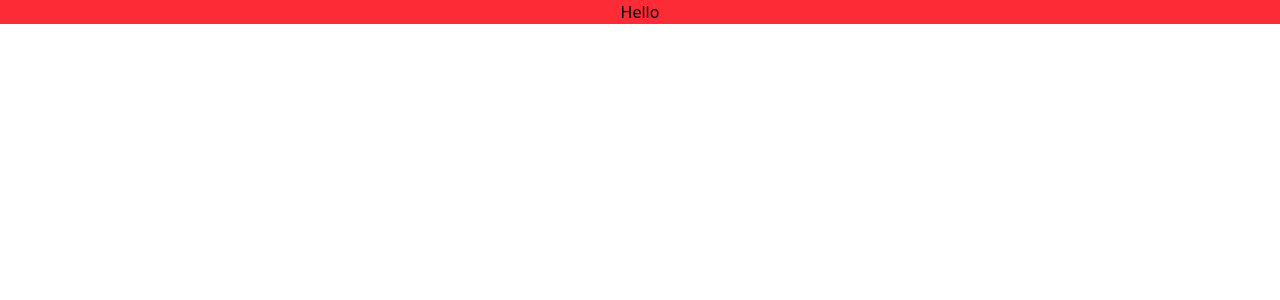
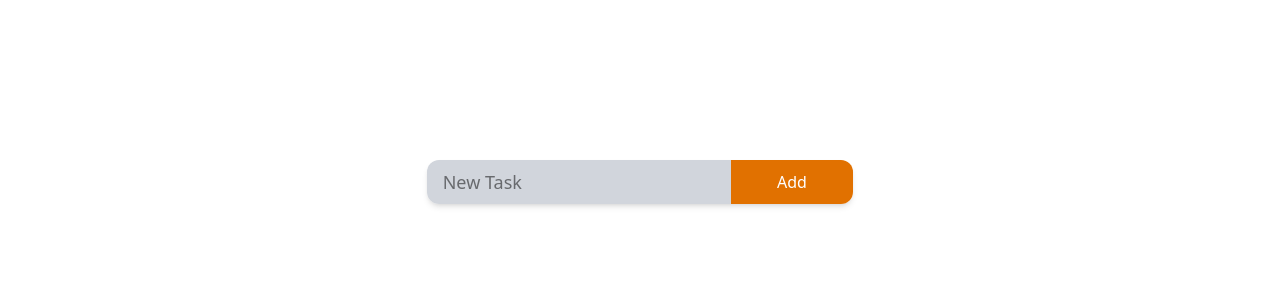
Before and after one commit to Anvesh1041/React_Todo, a React (Vite) app: page / in a window 1280 px wide. Shown: the top 300 px of the page. Built offline with nearby package versions, Linux system fonts and the light colour scheme.

Commit message:
Completed the project along with debugging

```diff
--- a/src/App.jsx
+++ b/src/App.jsx
@@ -1,30 +1,44 @@
 import { useState } from "react"
-import { todoProvider, useTodo } from "./context/ToDoContext"
+import { TodoProvider } from "./context/ToDoContext"
+import TodoForm from "./components/TodoForm"
+import TodoElement from "./components/TodoElement"
 
 function App() {
-  const [todo, setTodo] = useState([])
+  const [todos, setTodos] = useState([])
 
-  const addTodo = (todo)=>{
-    setTodo((prev)=>[todo, ...prev])
+  const addTodo = (todo) => {
+    setTodos((prev) => [todo, ...prev])
   }
 
-  const editTodo = (id,todo)=>{
-    setTodo((prev)=> prev.map((prevTodo)=> prevTodo.id === id ? todo : prevTodo))
+  const editTodo = (id, todo) => {
+    setTodos((prev) => prev.map((prevTodo) => prevTodo.id === id ? todo : prevTodo))
   }
 
-  const deleteTodo = (id)=>{
-    setTodo((prev)=> prev.filter ((prevTodo)=> prevTodo.id !== id))
+  const deleteTodo = (id) => {
+    setTodos((prev) => prev.filter((prevTodo) => prevTodo.id !== id))
   }
 
-  const toggleActive = (id)=>{
-    setTodo((prev)=> prev.map((prevTodo)=> prevTodo.id === id ? {...prevTodo, isActive: !prevTodo.isActive}: todo))
+  const toggleActive = (id) => {
+    setTodos((prev) => prev.map((prevTodo) => prevTodo.id === id ? { ...prevTodo, isActive: !prevTodo.isActive } : prevTodo))
   }
 
   return (
-    <todoProvider value = {{todo, addTodo, editTodo, deleteTodo, toggleActive}}>
+    <TodoProvider value={{ todos, addTodo, editTodo, deleteTodo, toggleActive }}>
+      <div className=" flex flex-col gap-2 h-screen items-center">
+        <div className="mt-[20vh] w-full flex justify-center">
+          <TodoForm />
+        </div>
+        <div className="flex justify-center flex-wrap gap-y-2 w-full">
 
-    <h1 className="bg-red-500 text-center">Hello</h1>
-    </todoProvider>
+          {todos.map((eachTodo) => (
+            <div key={eachTodo.id} className=" w-3/4 flex justify-center">
+              <TodoElement todo={eachTodo} />
+
+            </div>
+          ))}
+        </div>
+      </div>
+    </TodoProvider>
   )
 }
 
--- a/src/components/TodoElement.jsx
+++ b/src/components/TodoElement.jsx
@@ -1,38 +1,50 @@
-import React, { useState } from 'react'
+import React, { useEffect, useRef, useState } from 'react'
 import { useTodo } from '../context/ToDoContext'
 
-function TodoElement() {
-    const [todo, editTodo, deleteTodo, toggleActive] = useTodo()
+function TodoElement({todo}) {
+    const { editTodo, deleteTodo, toggleActive} = useTodo()
     const [todoText, setTodoText] = useState(todo.text)
     const [isEditable,setIsEditable] = useState(false)
+    const inputRef= useRef(null)
 
     const updateTodo=()=>{
         editTodo(todo.id, {...todo, text : todoText})
-        setIsEditable(true)
+        setIsEditable(false)
     }
-
+    console.log(isEditable)
     const handleDelete = ()=>{
         deleteTodo(todo.id)
     }
 
-    const handleCheck = (e) => {
-        e.preventDefault()
+    const handleCheck = () => {
+        // e.preventDefault()
         toggleActive(todo.id)
     }
 
+    useEffect(() => {
+    if (isEditable && inputRef.current) {
+      inputRef.current.focus()
+      inputRef.current.setSelectionRange(
+        inputRef.current.value.length,
+        inputRef.current.value.length
+      ) // cursor at end
+    }
+  }, [isEditable])
+
+
     return (
-        <div className={`w-3/4 flex justify-around text-xl px-3 rounded-md shadow-md ${todo.isActive ? "bg-lime-200" : "bg-gray-400"}`}>
+        <div className={`w-full flex justify-around text-xl px-3 rounded-md shadow-md gap-2 ${todo.isActive ? "bg-lime-200" : "bg-gray-400"}`}>
             <input type="checkbox" className='cursor-pointer' checked={!todo.isActive} onChange={handleCheck} />
-            <input type="text" value={todoText} onChange={(e) => setTodoText(e.target.value)} readOnly={!isEditable} className={`border w-full bg-transparent rounded-lg ${todo.isActive ? "" : "line-through"} ${isEditable ? "border-black/10 px-2" : "border-transparent"}`} />
-            <button className='text-sm rounded-lg border border-black bg-gray-50 disabled:opacity-50 hover:bg-gray-300'
+            <input ref={inputRef} type="text" value={todoText} onChange={(e) => setTodoText(e.target.value)} readOnly={!isEditable} className={`border w-full bg-transparent rounded-lg ${todo.isActive ? "" : "line-through"} ${isEditable ? "border-black/10 px-2" : "border-transparent"}`} />
+            <button className='text-sm rounded-lg border p-2 border-black bg-gray-50 disabled:opacity-50 hover:bg-gray-300'
                 onClick={() => {
                     if (!todo.isActive) return
                     if (isEditable)
                         updateTodo()
                     else
-                        setIsEditable((prev) => (!prev))
+                        setIsEditable(true)
                 }}
-                disabled={todo.isActive}
+                disabled={!todo.isActive}
             >{isEditable ? "📁" : "✏️"}</button>
             <button className='bg-gray-50 hover:bg-gray-300 p-2 text-sm border border-black rounded-lg' onClick={handleDelete}>❌</button>
 
--- a/src/components/TodoForm.jsx
+++ b/src/components/TodoForm.jsx
@@ -5,24 +5,24 @@ import { useTodo } from '../context/ToDoContext'
 
 function TodoForm() {
     const [text, setText] = useState("")
-    const [addTodo] = useTodo()
+    const { addTodo } = useTodo()
 
     const add = (e) => {
         e.preventDefault()
         if (!text) return
-        addTodo({ id: Date.now(), text, isActive: false })
+        addTodo({ id: Date.now(), text: text, isActive: true })
         setText("")
     }
 
     return (
-        <form action={add} className="flex, justify-center, items-center, rounded-xl, shadow-md">
+        <form onSubmit={add} className="flex rounded-xl shadow-md overflow-hidden w-full sm:w-3/4 md:w-1/2 lg:w-1/3">
             <input type="text"
-                className='bg-gray-500 text-lg'
+                className='bg-gray-300 text-lg px-4 py-2 outline-none flex-[3]'
                 value={text}
                 onChange={(e) => setText(e.target.value)}
                 placeholder='New Task'
             />
-            <button type='submit' className='bg-amber-600 text-white p-3'>Add</button>
+            <button type='submit' className='bg-amber-600 flex-[1] text-white px-4 py-2 hover:bg-amber-500'>Add</button>
 
         </form>
     )
--- a/src/context/ToDoContext.js
+++ b/src/context/ToDoContext.js
@@ -1,11 +1,11 @@
 import { createContext, useContext } from "react";
 
 export const todoContext = createContext({
-    todo: {
+    todos: [{
         id: 1,
         text: "",
-        isActive : true
-    },
+        isActive : false
+    }],
     addTodo: (todo)=>{},
     editTodo: (id,todo)=>{},
     deleteTodo: (id)=>{},
@@ -17,4 +17,4 @@ export const useTodo= ()=>{
     return useContext(todoContext)
 }
 
-export const todoProvider = todoContext.Provider
+export const TodoProvider = todoContext.Provider
```
